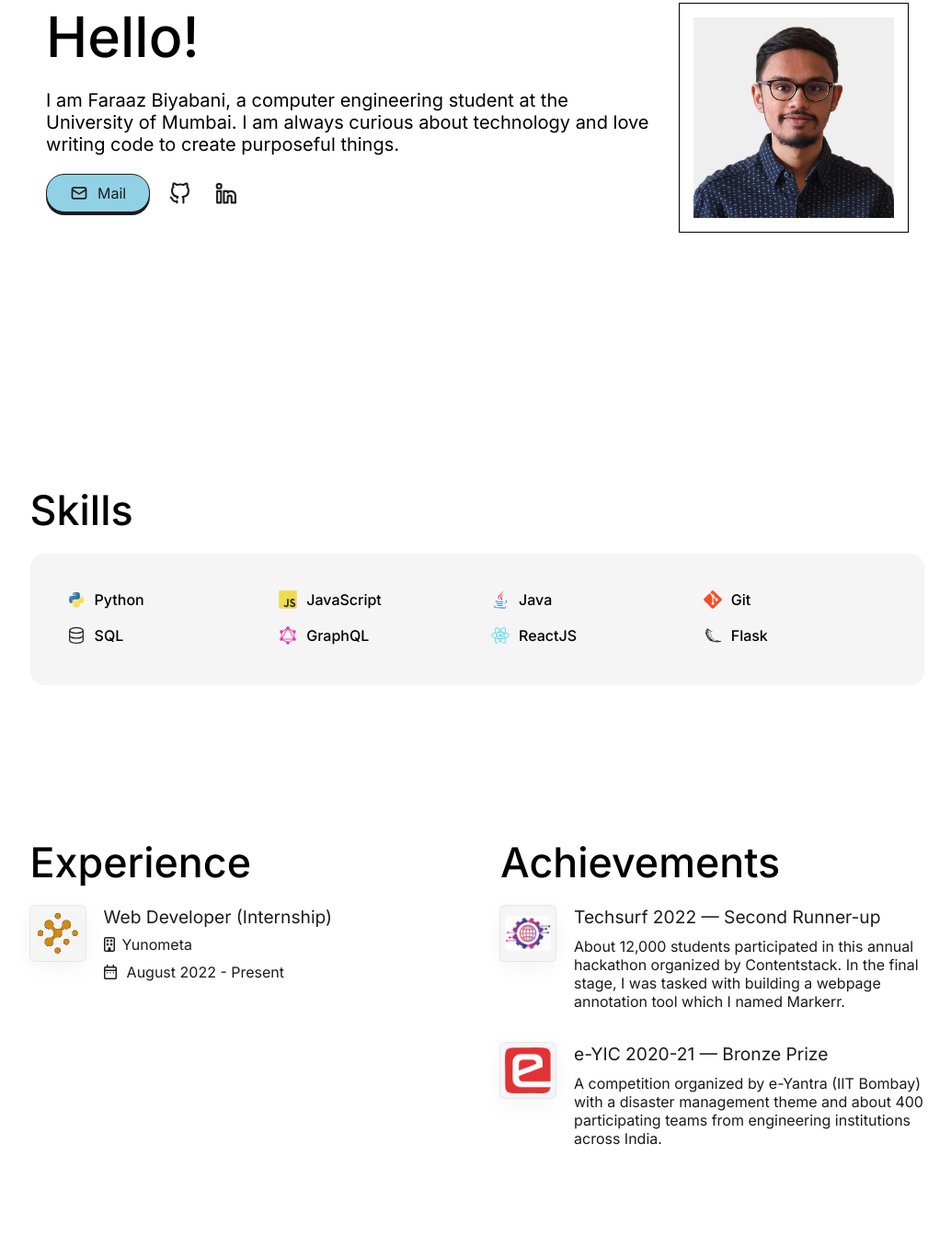
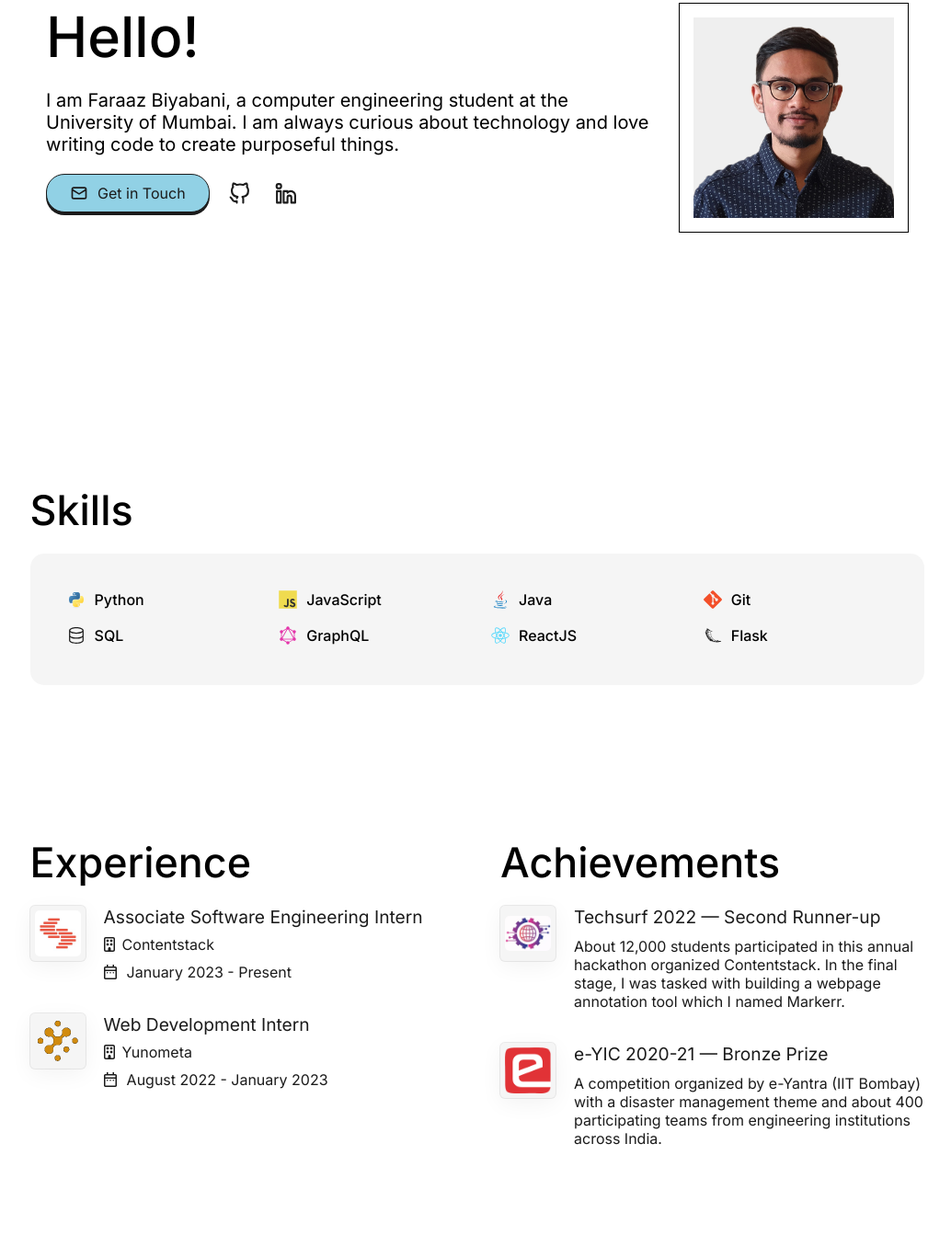
Before and after one commit to faraazb/personal-website, a Gatsby site: page / in a window 1280 px wide. Shown: the part 272-1640 px from the top of the page at 92% size, without its empty margins (121-1155 px from the left). Built offline with nearby package versions, Linux system fonts and the light colour scheme; Gatsby itself is replaced by a stand-in of ours; a web font is replaced by a local one.

Commit message:
Add smooth scroll, update content

```diff
--- a/content/data.json
+++ b/content/data.json
@@ -53,13 +53,49 @@
       "mono": true
     }
   ],
+  "experiences": [
+    {
+      "role": "Associate Software Engineering Intern",
+      "duration": "January 2023 - Present",
+      "company": "Contentstack",
+      "companyLink": "https://www.contentstack.com",
+      "companyLogo": "../src/static/images/contentstack.jpg"
+    },
+    {
+      "role": "Web Development Intern",
+      "duration": "August 2022 - January 2023",
+      "company": "Yunometa",
+      "companyLink": "https://www.yunometa.com",
+      "companyLogo": "../src/static/images/yunometa.png"
+    }
+  ],
+  "achievements": [
+    {
+      "title": "Techsurf 2022 — Second Runner-up",
+      "description": "About 12,000 students participated in this annual hackathon organized Contentstack. In the final stage, I was tasked with building a webpage annotation tool which I named Markerr.",
+      "logo": "../src/static/images/techsurf.png",
+      "link": "https://unstop.com/competition/techsurf-2022-contentstack-359635/case-submissions/44082?d=eyJwYWdlIjoxLCJ0ZWFtSWQiOjg4MDc5NDksImFzc29jaWF0aW9uSWQiOjIwODUwMn0="
+    },
+    {
+      "title": "e-YIC 2020-21 — Bronze Prize",
+      "description": "A competition organized by e-Yantra (IIT Bombay) with a disaster management theme and about 400 participating teams from engineering institutions across India.",
+      "logo": "../src/static/images/eyantra.png",
+      "link": "https://eyic.e-yantra.org/"
+    }
+  ],
   "projects": [
     {
       "title": "DCroSS",
       "accent": "",
       "links": [
-        {"type": "GitHub", "url": "https://github.com/DCroSSLab"},
-        {"type": "YouTube", "url": "https://youtu.be/XwCat9TJUuE"}
+        {
+          "type": "GitHub",
+          "url": "https://github.com/DCroSSLab"
+        },
+        {
+          "type": "YouTube",
+          "url": "https://youtu.be/XwCat9TJUuE"
+        }
       ],
       "display": {
         "light": "../src/static/images/screenshot_dcross.jpg",
@@ -71,8 +107,14 @@
       "title": "Find-a-CoWIN",
       "accent": "pink",
       "links": [
-        {"type": "GitHub", "url": "https://github.com/faraazb/find-a-cowin"},
-        {"type": "Website", "url": "https://faraazb.github.io/find-a-cowin"}
+        {
+          "type": "GitHub",
+          "url": "https://github.com/faraazb/find-a-cowin"
+        },
+        {
+          "type": "Website",
+          "url": "https://faraazb.github.io/find-a-cowin"
+        }
       ],
       "display": {
         "light": "../src/static/images/screenshot_findacowin_light.png",
@@ -84,7 +126,10 @@
       "title": "Feedbacker",
       "accent": "yellow",
       "links": [
-        {"type": "GitHub", "url": "https://github.com/faraazb/feedbacker"}
+        {
+          "type": "GitHub",
+          "url": "https://github.com/faraazb/feedbacker"
+        }
       ],
       "display": {
         "light": "../src/static/images/screenshot_feedbacker.png",
@@ -96,7 +141,10 @@
       "title": "Markerr",
       "accent": "green",
       "links": [
-        {"type": "GitHub", "url": "https://github.com/faraazb/markerr"}
+        {
+          "type": "GitHub",
+          "url": "https://github.com/faraazb/markerr"
+        }
       ],
       "display": {
         "light": "../src/static/images/screenshot_markerr.png",
--- a/src/pages/index.js
+++ b/src/pages/index.js
@@ -1,57 +1,72 @@
-import React from 'react';
-import './index.scss';
-import Layout from '../components/layout';
-import {StaticImage} from 'gatsby-plugin-image';
+import React from "react";
+import "./index.scss";
+import Layout from "../components/layout";
+import { StaticImage, GatsbyImage } from "gatsby-plugin-image";
 import Card from "../components/card";
-import {LinkButton} from "../components/link";
-import {BuildingIcon, DateRangeIcon, githubIcon, icons, linkedinIcon} from '../components/icons';
-import {graphql} from 'gatsby';
-import {Seo} from "../components/seo";
+import {
+	BuildingIcon,
+	DateRangeIcon,
+	githubIcon,
+	icons,
+	linkedinIcon,
+	mailIcon,
+} from "../components/icons";
+import { graphql } from "gatsby";
+import { Seo } from "../components/seo";
 
-
-const IndexPage = ({data}) => {
-
+const IndexPage = ({ data }) => {
 	return (
 		<Layout>
-            <section id='about' className='home-container'>
-                <div id='home'>
-                    <div className='hello'>
-                        <h1 className='header-1'>{data.content.hello.header}</h1>
-                        <p className='subtitle-1'>
-                            {data.content.hello.subtitle}
-                        </p>
-                        <div className='links'>
-                            <LinkButton type={'Mail'} link={data.content.contact.mail}/>
-                            <a className='link' href={data.content.contact.github}
-                               target='_blank' rel='noreferrer' title='GitHub'
+			<section id="about" className="home-container">
+				<div id="home">
+					<div className="hello">
+						<h1 className="header-1">{data.content.hello.header}</h1>
+						<p className="subtitle-1">{data.content.hello.subtitle}</p>
+						<div className="links">
+							<a href="#contact" className="button-link">
+								<div className="accent-button">
+									{mailIcon}
+									<span>Get in Touch</span>
+								</div>
+							</a>
+							<a
+								className="link"
+								href={data.content.contact.github}
+								target="_blank"
+								rel="noreferrer"
+								title="GitHub"
 							>
 								{githubIcon}
 							</a>
-                            <a className='link' href={data.content.contact.linkedin}
-                               target='_blank' rel='noreferrer' title='LinkedIn'
+							<a
+								className="link"
+								href={data.content.contact.linkedin}
+								target="_blank"
+								rel="noreferrer"
+								title="LinkedIn"
 							>
 								{linkedinIcon}
 							</a>
 						</div>
 					</div>
-                    <div className='photo'>
+					<div className="photo">
 						<StaticImage
-                            src={'../static/images/faraaz.png'}
-                            alt={'profile-picture'}
-                            imgClassName={'profile-picture'}
+							src={"../static/images/faraaz.png"}
+							alt={"profile-picture"}
+							imgClassName={"profile-picture"}
 							loading={"lazy"}
 							placeholder={"blurred"}
 						/>
 					</div>
 				</div>
 			</section>
-            <section id='skills' className='skills-container'>
-                <h2 className='header-2'>Skills</h2>
-                <ul className='skills'>
-                    {data.content.skills.map(({label, icon, mono}, index) => {
+			<section id="skills" className="skills-container">
+				<h2 className="header-2">Skills</h2>
+				<ul className="skills">
+					{data.content.skills.map(({ label, icon, mono }, index) => {
 						return (
-                            <li key={index} className='skill'>
-                                    <span className={`li-icon ${mono ? 'mono' : ''}`}>
+							<li key={index} className="skill">
+								<span className={`li-icon ${mono ? "mono" : ""}`}>
 									{icons[icon]}
 								</span>
 								{label}
@@ -60,113 +75,104 @@ const IndexPage = ({data}) => {
 					})}
 				</ul>
 			</section>
-            <div className='container'>
-                <section id='experience'>
-                    <h2 className='header-2'>Experience</h2>
-                    <div className='experiences'>
-                        <div className='experience'>
-                            <div className='company-icon-container'>
-                                <a href='https://www.yunometa.com' target='_blank' rel='noreferrer' tabIndex={-1} aria-hidden={true}>
-                                    <StaticImage
-                                        src={'../static/images/yunometa.png'}
-                                        alt={'profile-picture'}
-                                        imgClassName={'company-icon'}
-                                        loading={"lazy"}
-                                        placeholder={"blurred"}
+			<div className="container">
+				<section id="experience">
+					<h2 className="header-2">Experience</h2>
+					<div className="experiences">
+						{data.content.experiences.map((experience) => {
+							const { role, duration, company, companyLink, companyLogo } =
+								experience;
+							return (
+								<div className="experience" key={role}>
+									<div className="company-icon-container">
+										<a
+											href={companyLink}
+											target="_blank"
+											rel="noreferrer"
+											tabIndex={-1}
+											aria-hidden={true}
+										>
+											<GatsbyImage
+												className="company-icon"
+												alt={`${company} logo`}
+												image={companyLogo.childImageSharp.gatsbyImageData}
 											/>
 										</a>
 									</div>
-                            <div className='description'>
-                                <div className='role'>Web Developer (Internship)</div>
-                                <div className='details'>
-                                    <a href='https://www.yunometa.com' target='_blank' rel='noreferrer'>
-                                        <BuildingIcon className='icon-h'/>
-                                        <span className='company-link underline-link'>Yunometa</span>
+									<div className="description">
+										<div className="role">{role}</div>
+										<div className="details">
+											<a
+												href="https://www.yunometa.com"
+												target="_blank"
+												rel="noreferrer"
+											>
+												<BuildingIcon className="icon-h" />
+												<span className="company-link underline-link">
+													{company}
+												</span>
 											</a>
 											<div>
-                                        <DateRangeIcon className='icon-h company-duration' />
-                                        <span>August 2022 - Present</span>
+												<DateRangeIcon className="icon-h company-duration" />
+												<span>{duration}</span>
 											</div>
 										</div>
 									</div>
 								</div>
+							);
+						})}
 					</div>
 				</section>
-                <section id='achievements'>
-                    <h2 className='header-2'>Achievements</h2>
-                    <div className='achievements'>
-                        <div className='achievement'>
-                            <a href="https://unstop.com/competition/techsurf-2022-contentstack-359635/case-submissions/44082?d=eyJwYWdlIjoxLCJ0ZWFtSWQiOjg4MDc5NDksImFzc29jaWF0aW9uSWQiOjIwODUwMn0="
-                               target='_blank' rel='noreferrer'
-                            >
-                                <div className='company-icon-container'>
-                                    <StaticImage
-                                        src={'../static/images/techsurf.png'}
-                                        alt={'profile-picture'}
-                                        imgClassName={'company-icon'}
-                                        loading={"lazy"}
-                                        placeholder={"blurred"}
+				<section id="achievements">
+					<h2 className="header-2">Achievements</h2>
+					<div className="achievements">
+						{data.content.achievements.map((achievement) => {
+							const { title, description, logo, link } = achievement;
+							return (
+								<div className="achievement" key={title}>
+									<a href={link} target="_blank" rel="noreferrer">
+										<div className="company-icon-container">
+											<GatsbyImage
+												image={logo.childImageSharp.gatsbyImageData}
+												alt={"company logo"}
+												className={"company-icon"}
 											/>
 										</div>
 									</a>
-                            <div className='description'>
-                                <div className='role'>Techsurf 2022 — Second Runner-up</div>
-                                <div className='details'>
-                                    About 12,000 students participated in this annual hackathon organized by
-                                    Contentstack. In the final stage, I was tasked with building a webpage annotation
-                                    tool which I named Markerr.
+									<div className="description">
+										<div className="role">{title}</div>
+										<div className="details">{description}</div>
 									</div>
 								</div>
-                        </div>
-                        <div className='achievement'>
-                            <a href="https://eyic.e-yantra.org/" target='_blank' rel='noreferrer'>
-                                <div className="company-icon-container">
-                                    <StaticImage
-                                        src={'../static/images/eyantra.png'}
-                                        alt={'profile-picture'}
-                                        imgClassName={'company-icon'}
-                                        loading={"lazy"}
-                                        placeholder={"blurred"}
-                                    />
-                                </div>
-                            </a>
-                            <div className='description'>
-                                <div className='role'>e-YIC 2020-21 — Bronze Prize</div>
-                                <div className='details'>
-                                    A competition organized by e-Yantra (IIT Bombay) with
-                                    a disaster management theme and about 400 participating teams
-                                    from engineering institutions across India.
-                                </div>
-                            </div>
-                        </div>
+							);
+						})}
 					</div>
 				</section>
 			</div>
-            <section id='projects' className='projects-container'>
-                <h2 className='header-2'>Projects</h2>
-                <div className='projects'>
-                    {data.content.projects.map((project, index) => {
-                        const {accent, title, description, display, links} = project;
+			<section id="projects" className="projects-container">
+				<h2 className="header-2">Projects</h2>
+				<div className="projects">
+					{data.content.projects.map((project) => {
+						const { accent, title, description, display, links } = project;
 						return (
 							<Card
-                                key={index}
+								key={`${title.toLowerCase()}`}
 								accent={accent}
 								title={title}
 								description={description}
 								links={links}
 								display={display}
 							/>
-                        )
+						);
 					})}
 				</div>
 			</section>
 		</Layout>
 	);
-}
+};
 
-
-export const projectsQuery = graphql`
-    query getProjects {
+export const contentQuery = graphql`
+	query getContent {
 		content: contentJson {
 			hello {
 				header
@@ -182,6 +188,27 @@ export const projectsQuery = graphql`
 				icon
 				mono
 			}
+			experiences {
+				role
+				duration
+				company
+				companyLink
+				companyLogo {
+					childImageSharp {
+						gatsbyImageData(placeholder: BLURRED)
+					}
+				}
+			}
+			achievements {
+				title
+				description
+				link
+				logo {
+					childImageSharp {
+						gatsbyImageData(placeholder: BLURRED)
+					}
+				}
+			}
 			projects {
 				title
 				description
@@ -193,23 +220,19 @@ export const projectsQuery = graphql`
 				display {
 					light {
 						childImageSharp {
-                            gatsbyImageData(
-                                placeholder: BLURRED
-                            )
+							gatsbyImageData(placeholder: BLURRED)
 						}
 					}
 					dark {
 						childImageSharp {
-                            gatsbyImageData(
-                                placeholder: BLURRED
-                            )
+							gatsbyImageData(placeholder: BLURRED)
 						}
 					}
 				}
 			}
 		}
 	}
-`
+`;
 
 export default IndexPage;
 
@@ -218,5 +241,5 @@ export const Head = () => {
 		<>
 			<Seo />
 		</>
-    )
-}
+	);
+};
--- a/src/pages/index.scss
+++ b/src/pages/index.scss
@@ -18,6 +18,7 @@ html {
     @include query.media('<=tablet') {
         --section-margin-top: 100px;
     }
+    scroll-behavior: smooth;
 }
 
 body {
```
Also changed, not shown: src/static/images/contentstack.jpg (added). Lines whose indentation alone changed are shown as unchanged.
